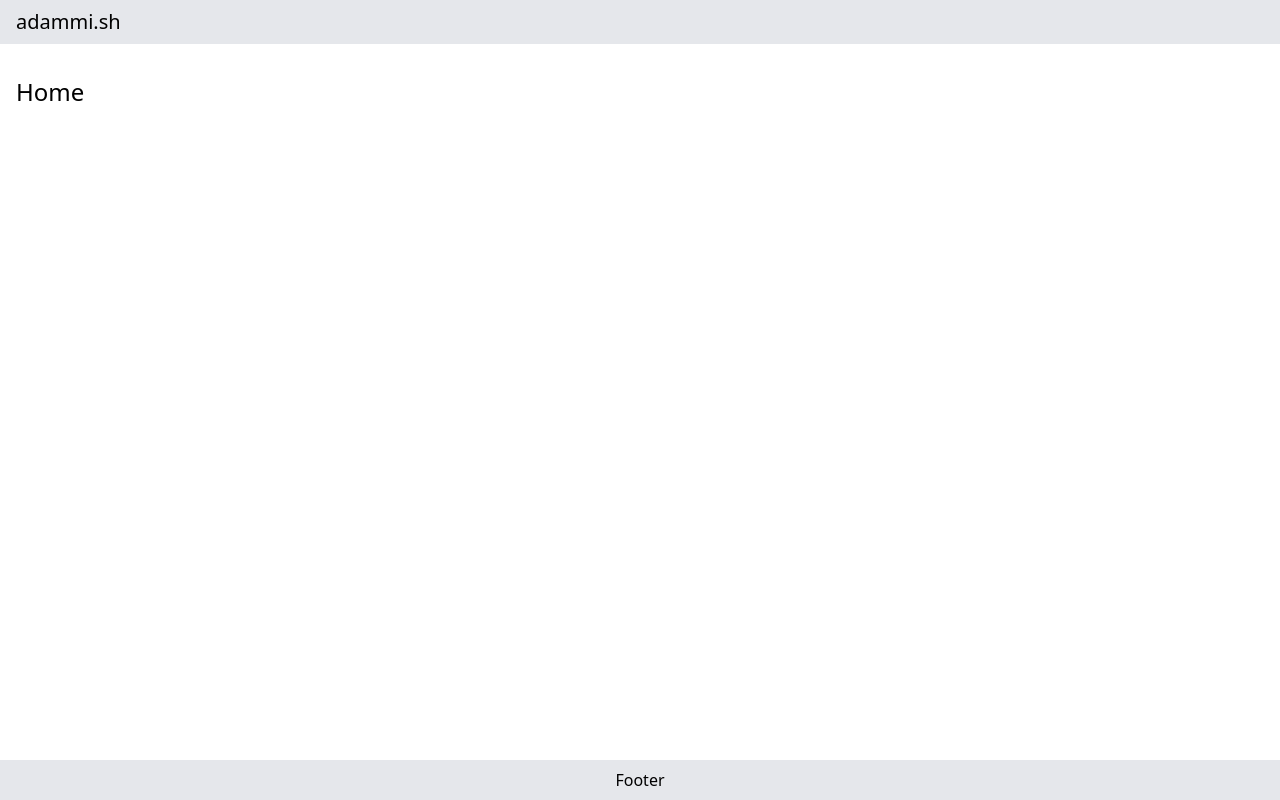
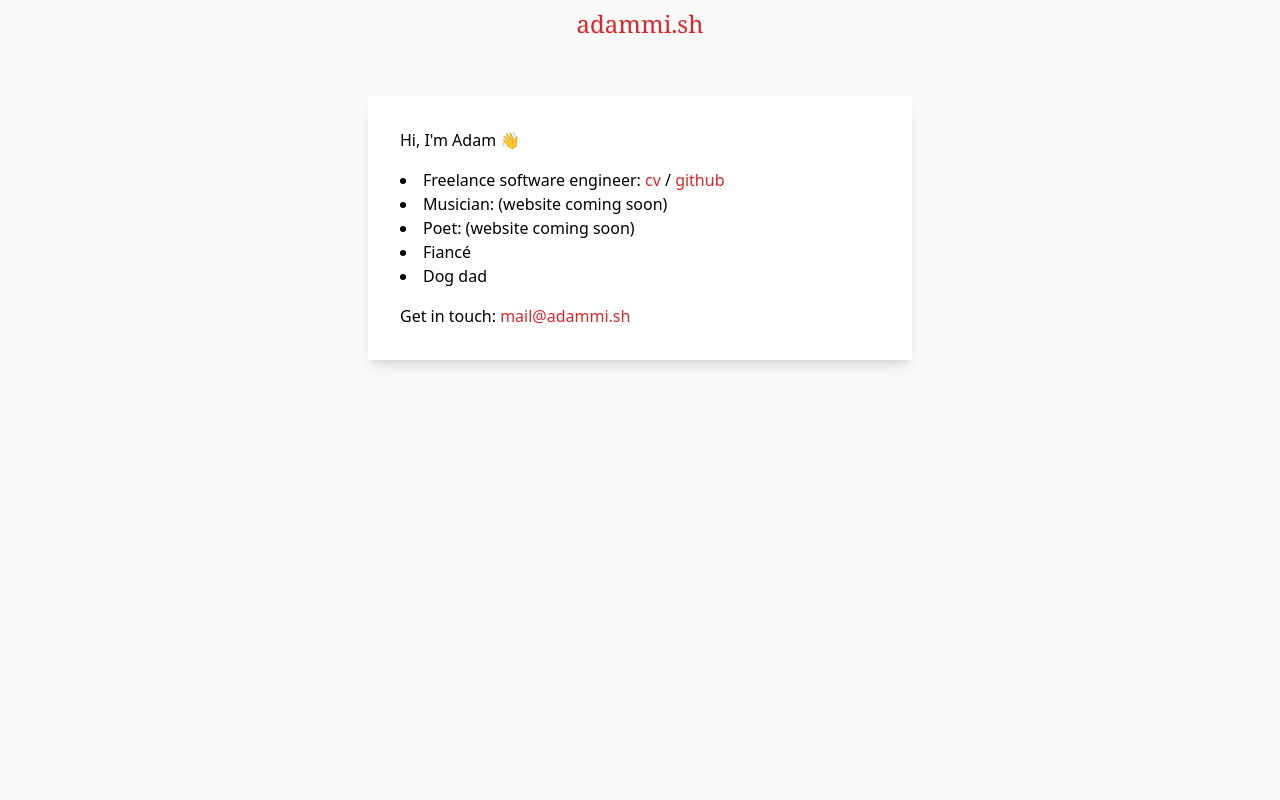
Before and after one commit to adammish/adammi.sh, an Eleventy site: page src/index.html in a window 1280 px wide. Built offline with nearby package versions, Linux system fonts and the light colour scheme; Eleventy itself is replaced by a stand-in of ours; files that its build step writes are made by us from their sources.

Commit message:
Update layout and homepage content

```diff
--- a/src/_includes/layout.html
+++ b/src/_includes/layout.html
@@ -1,5 +1,5 @@
 <!doctype html>
-<html lang="en">
+<html lang="en" class="bg-zinc-50">
   <head>
     <meta charset="utf-8" />
     <meta name="viewport" content="width=device-width, initial-scale=1.0" />
@@ -7,12 +7,14 @@
     <title>{{ title | default: "adammi.sh" }}</title>
   </head>
   <body class="flex h-screen flex-col">
-    <header class="bg-gray-200 py-2">
-      <div class="container mx-auto px-4">
-        <h1 class="text-xl">{{ title | default: "adammi.sh" }}</h1>
+    <header class="py-2 text-center">
+      <div>
+        <a href="/">
+          <h1 class="font-serif text-2xl">adammi.sh</h1>
+        </a>
       </div>
     </header>
-    <main class="container mx-auto mt-4 flex-grow px-4">{{ content }}</main>
-    <footer class="bg-gray-200 py-2 text-center">Footer</footer>
+    <main class="mx-auto mt-12 w-full max-w-xl px-4">{{ content }}</main>
+    <!-- <footer class="bg-gray-200 py-2 text-center">Footer</footer> -->
   </body>
 </html>
--- a/src/index.html
+++ b/src/index.html
@@ -2,4 +2,24 @@
 layout: layout.html
 ---
 
-<h1 class="mb-8 mt-4 text-2xl">Home</h1>
+<div class="w-full bg-white p-8 shadow-lg">
+  <div>
+    <p>Hi, I'm Adam 👋</p>
+  </div>
+  <div class="mt-4">
+    <ul class="list-inside list-disc">
+      <li>
+        Freelance software engineer: <a href="/cv">cv</a> /
+        <a href="https://github.com/adammish">github</a>
+      </li>
+      <li>Musician: (website coming soon)</li>
+      <li>Poet: (website coming soon)</li>
+      <li>Fiancé</li>
+      <li>Dog dad</li>
+    </ul>
+  </div>
+  <div class="mt-4">
+    <p>Get in touch: <a href="mailto:mail@adammi.sh">mail@adammi.sh</a></p>
+    <p></p>
+  </div>
+</div>
```
